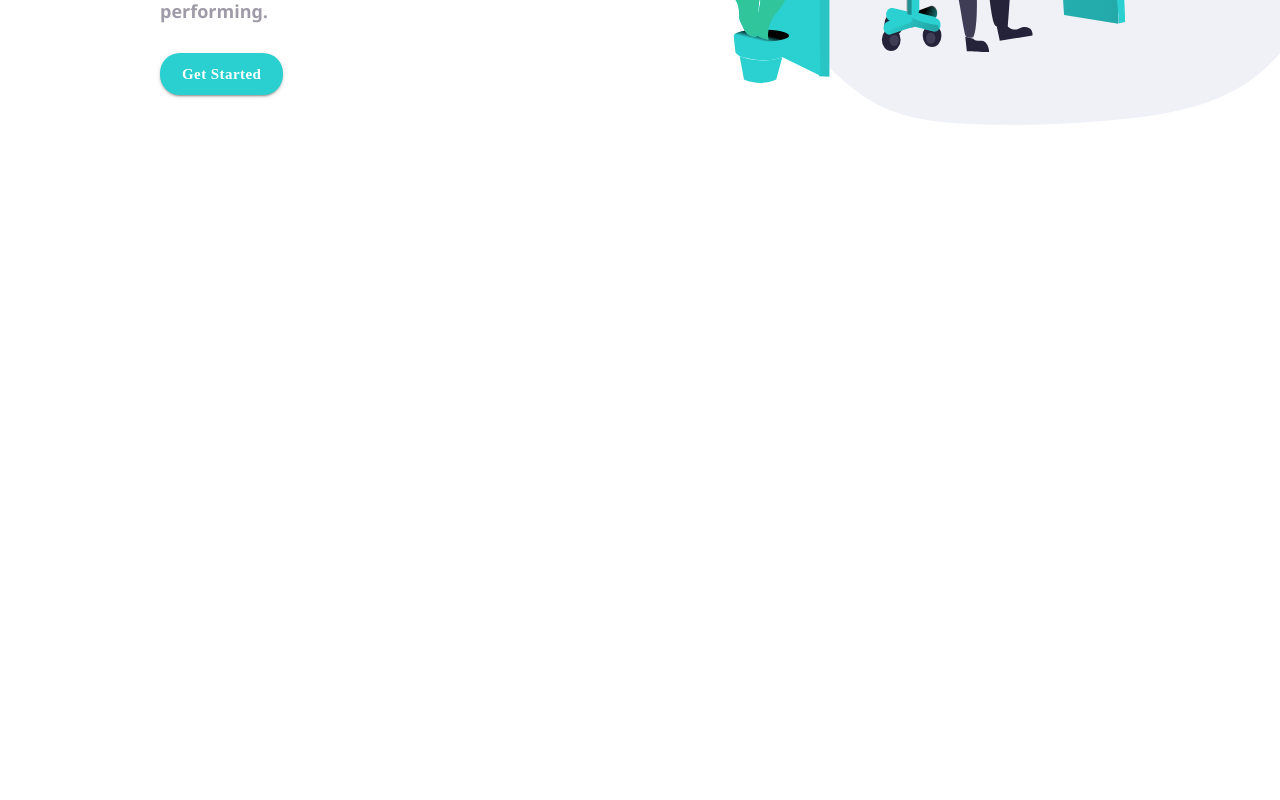
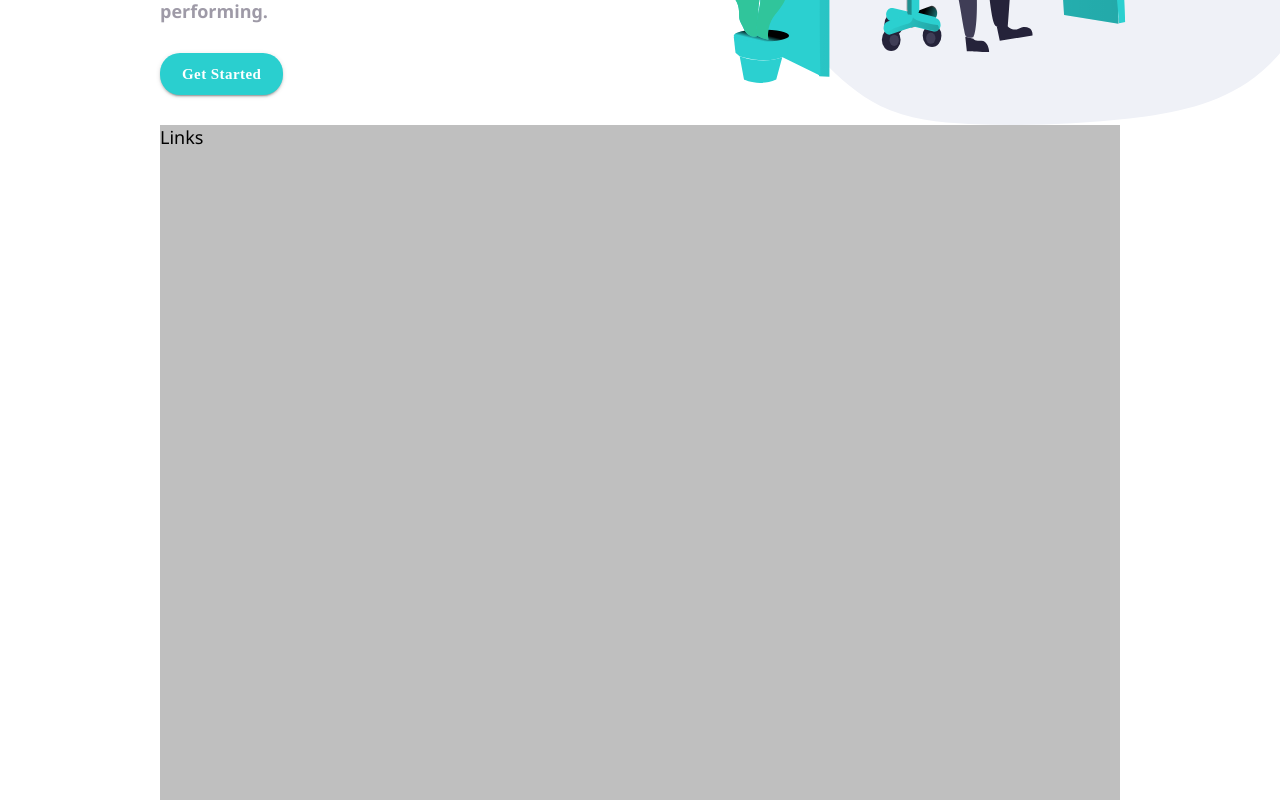
Before and after one commit to makardjian/swim-assignment, a React (Create React App) app: page / in a window 1280 px wide. Shown: the part 480-1280 px from the top of the page. Before the commit the page ends 800 px from the top, so only its background shows below. Built offline with nearby package versions, Linux system fonts and the light colour scheme; the HTML template or start-up script is replaced by a standard one.

Commit message:
save progress for night

```diff
--- a/src/App.tsx
+++ b/src/App.tsx
@@ -1,6 +1,7 @@
 import React from 'react';
 import Header from './components/Header/Header';
 import LandingPageTop from './components/LandingPageTop/LandingPageTop';
+import LandingPageMiddle from './components/LandingPageMiddle/LandingPageMiddle';
 import useStyles from './App.styles';
 
 function App() {
@@ -10,6 +11,7 @@ function App() {
       <div className={classes.appContentContainer}>
         <Header />
         <LandingPageTop />
+        <LandingPageMiddle />
       </div>
     </div>
   );
--- /dev/null
+++ b/src/components/LandingPageMiddle/LandingPageMiddle.styles.tsx
@@ -0,0 +1,11 @@
+import { makeStyles } from '@mui/styles';
+import Colors from '../../styles/Colors';
+
+const useStyles = makeStyles({
+  background: {
+    backgroundColor: Colors.neutral['@gray'],
+    height: '1000px',
+  },
+});
+
+export default useStyles;
--- /dev/null
+++ b/src/components/LandingPageMiddle/LandingPageMiddle.tsx
@@ -0,0 +1,9 @@
+import React from 'react';
+import useStyles from './LandingPageMiddle.styles';
+
+const LandingPageMiddle = () => {
+  const styles = useStyles();
+  return <div className={styles.background}>Links</div>;
+};
+
+export default LandingPageMiddle;
```
